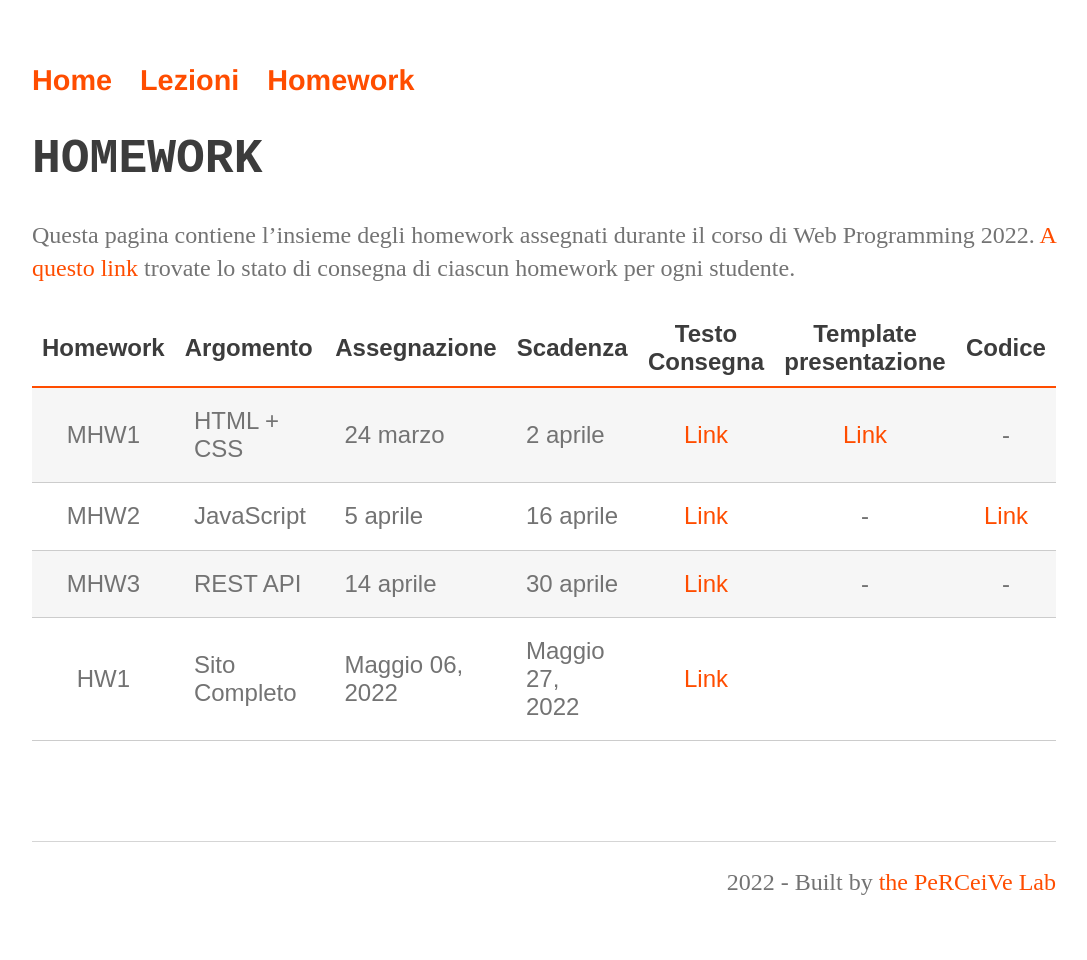
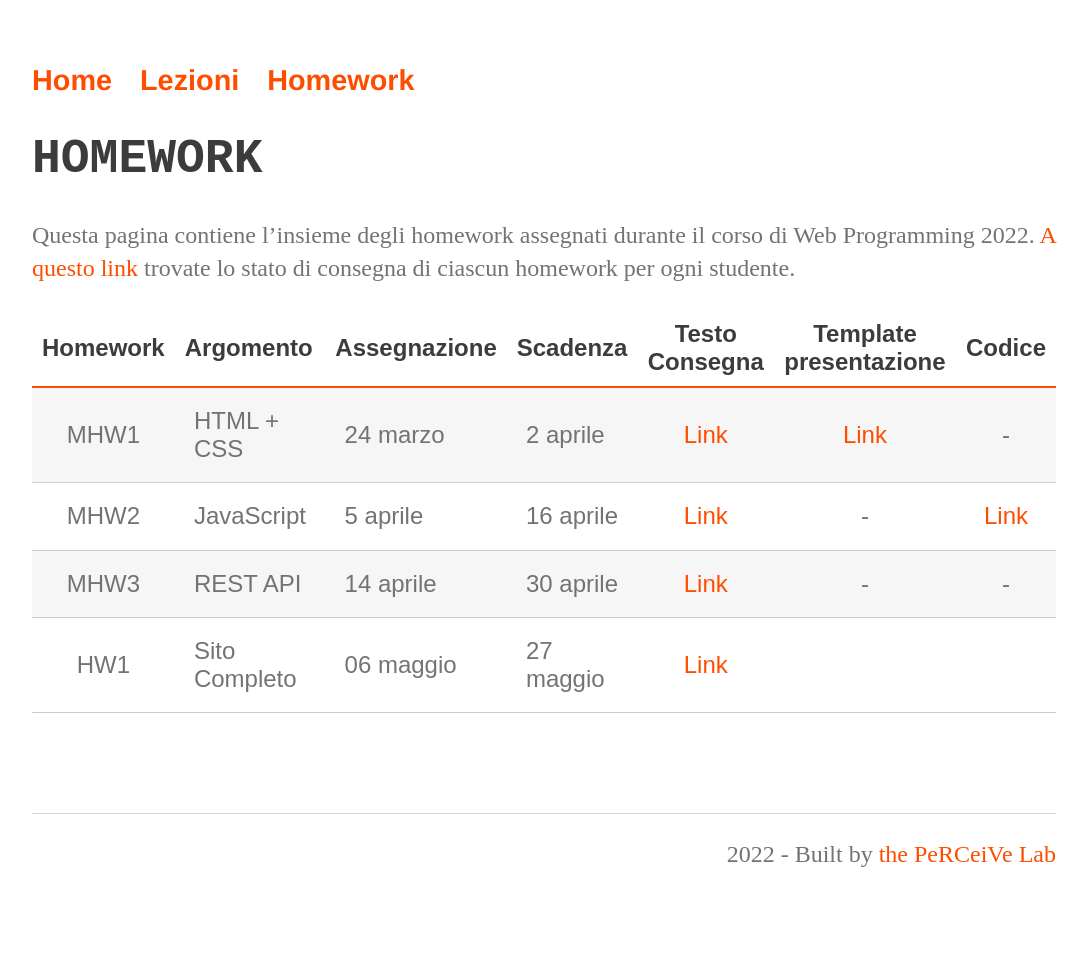
Before and after one commit to perceivelab/database-course, a Jekyll site: the page built from homework.md, in a window 1280 px wide. Shown: the whole page, without its empty margins (96-1183 px from the left). Built offline with Jekyll 4.4.1, drawn with Linux system fonts in a browser that asks for light colours; our own code applies the rules of GitHub Pages for plain Markdown files; after the commit the page ends 932 px from its top, so only the background shows below that.

Commit message:
Update homework.md

```diff
--- a/homework.md
+++ b/homework.md
@@ -10,6 +10,6 @@ Questa pagina contiene l'insieme degli homework assegnati durante il corso di We
 | MHW1     | HTML + CSS         | 24 marzo        | 2 aprile          | [Link](mhw1.md) | [Link](https://drive.google.com/file/d/1Vrcqvuvqtm7l0Ss8zXwOVtiy8S404sbp/view?usp=sharing) | - |
 | MHW2     | JavaScript         | 5 aprile        | 16 aprile          | [Link](web-programming-mhw2.html) | - | [Link](mhw2_starting_code.zip) |
 | MHW3     | REST API           | 14 aprile       | 30 aprile          | [Link](mhw3.md) | - | - |
-| HW1      | Sito Completo      | Maggio 06, 2022 | Maggio 27, 2022   | [Link](hw1.md)        |  |  |
+| HW1      | Sito Completo      | 06 maggio       | 27 maggio   | [Link](hw1.md)        |  |  |
 
 [404]: /web-programming-course/fallback
```
